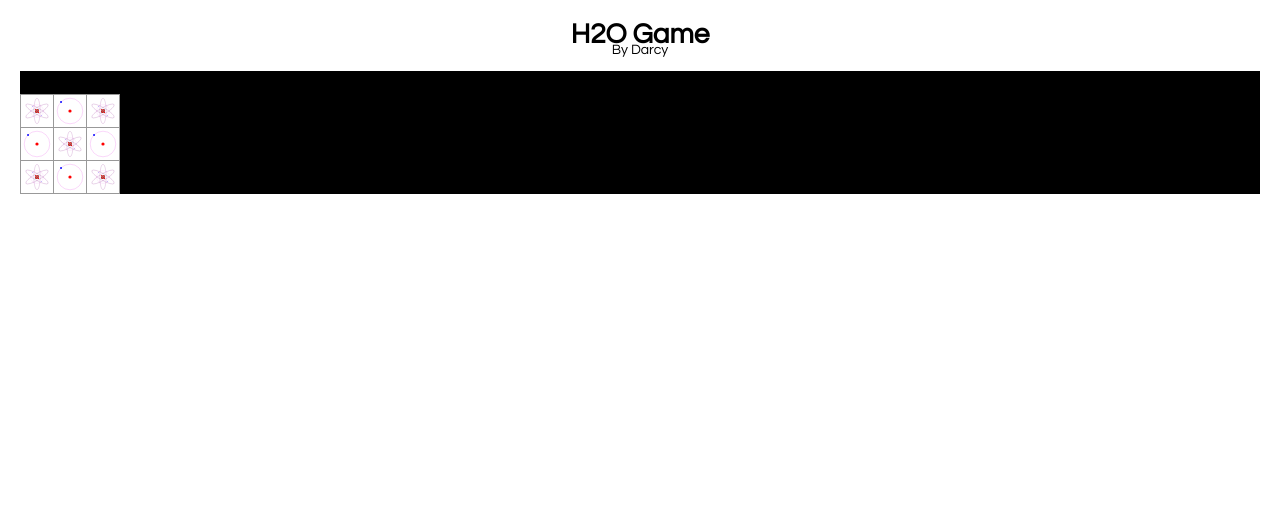
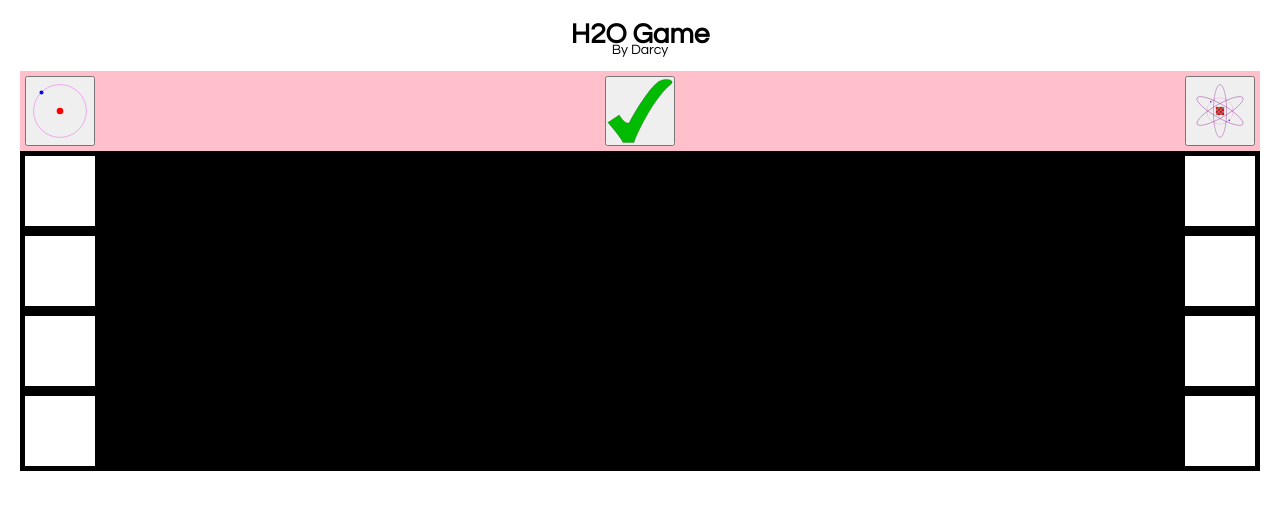
Before and after one commit to H2Oscienceproject/H2O, a React app: page / in a window 1280 px wide. Built offline with nearby package versions, Linux system fonts and the light colour scheme.

Commit message:
Implemented basic functionality

```diff
--- a/src/index.css
+++ b/src/index.css
@@ -20,16 +20,13 @@ ol, ul {
 .square {
   background: #fff;
   border: 1px solid #999;
-  float: left;
   font-size: 24px;
   font-weight: bold;
   line-height: 34px;
-  height: 34px;
-  margin-right: -1px;
-  margin-top: -1px;
+  height: 64px;
   padding: 0;
   text-align: center;
-  width: 34px;
+  width: 64px;
 }
 
 .square:focus {
@@ -43,6 +40,7 @@ ol, ul {
 .game {
   display: flex;
   flex-direction: row;
+  justify-content: space-between;
 }
 
 .game-info {
@@ -60,7 +58,32 @@ p.author {
   background: black;
 }
 .infobar {
-  position: absolute;
-  width:100%;
   background: pink;
+  display: flex;
+  flex-direction: row;
+  justify-content: space-between;
 }
+
+.infobar button {
+  width:70px;
+  height:70px;
+  padding:0px;
+  margin:5px;
+}
+.board-row button {
+  width:70px;
+  height:70px;
+  padding:0px;
+  border:0;
+  margin: 5px;
+}
+.square img {
+  border:1px pink solid;
+  display: inline-block;
+  width: 68px;
+  height:68px;
+}
+.mix {
+  font: 3em bold;
+  color:white;
+}
--- a/src/index.js
+++ b/src/index.js
@@ -2,63 +2,155 @@ import React from 'react';
 import ReactDOM from 'react-dom';
 import './index.css';
 
-
-
-class Square extends React.Component {
+class Atom extends React.Component {
     render() {
-      var src = this.props.value % 2 === 1 ?  'h.svg' : 'o.svg';
-      var alt = this.props.value % 2 === 1 ?  'h' : 'o';
-      return (
-        <button className="square">
-          <img src={ src } alt={ alt }/>
-        </button>
-      );
+      if (this.props.value) {
+        return (<button className="square"></button>);
+      } else {
+        var filename = this.props.type;
+        var src = filename + '.svg';
+        var alt = filename;
+        return (
+          <button className="square"><img className="square" src={ src } alt={ alt }/></button>
+        );
+      }
     }
   }
 
   class Board extends React.Component {
-    renderSquare(i) {
-      return <Square value={i}/>;
+    renderAtom(horo,type) {
+      return <Atom value={horo} type={type}/>;
     }
 
     render() {
-      const status = 'Next player: X';
-
       return (
         <div>
-          <div className="status">{status}</div>
           <div className="board-row">
-            {this.renderSquare(0)}
-            {this.renderSquare(1)}
-            {this.renderSquare(2)}
+            {this.renderAtom(this.props.value<1, this.props.type)}
           </div>
           <div className="board-row">
-            {this.renderSquare(3)}
-            {this.renderSquare(4)}
-            {this.renderSquare(5)}
+            {this.renderAtom(this.props.value<2, this.props.type)}
           </div>
           <div className="board-row">
-            {this.renderSquare(6)}
-            {this.renderSquare(7)}
-            {this.renderSquare(8)}
+            {this.renderAtom(this.props.value<3, this.props.type)}
+          </div>
+          <div className="board-row">
+            {this.renderAtom(this.props.value<4, this.props.type)}
           </div>
         </div>
       );
     }
   }
 
-  class Game extends React.Component {
+  class InfoBar extends React.Component {
+    constructor() {
+      super();
+      this.state = {
+        henabled: true,
+        oenabled: true
+      }
+    }
+    add(horo) {
+      if (typeof this.props.increase === 'function') {
+        this.props.increase(horo);
+      } else {
+        console.log("increase is not a function");
+      }
+    }
+    check() {
+      if (typeof this.props.check === 'function') {
+        this.props.check();
+      } else {
+        console.log("increase is not a function");
+      }
+    }
+    render(){
+      return (
+        <div className="infobar">
+          <button title="Add Hydrogen"
+                  onClick={() => this.add(true)}><img src="h.svg" alt="h"/></button>
+          <button title="Check what you can get"
+                  onClick={() => this.check()}><img src="tick.svg" alt="tick"/></button>
+          <button title="Add Oxygen"
+                  onClick={() => this.add(false)}><img src="o.svg" alt="o"/></button>
+        </div>
+      );
+    }
+  }
+
+  class Result extends React.Component {
     render() {
       return (
+        <label>{this.props.value}</label>
+      )
+    }
+  }
+
+  class Game extends React.Component {
+    constructor() {
+      super();
+      this.state = {
+        hs: 0,
+        os: 0,
+        result: ""
+      }
+    }
+    increase(that,horo) {
+      if(horo) {
+        if (that.state.hs<4) {
+          that.setState({hs: that.state.hs+1, os:that.state.os});
+        }
+      } else {
+        if (that.state.os<4) {
+          that.setState({hs: that.state.hs, os:that.state.os+1});
+        }
+      }
+    }
+    check(that) {
+      var subrender = (hc, oc) => {
+        var r = [];
+        if(hc>0) r.push("H");
+        if(hc>1) r.push(<sub>{hc}</sub>);
+        if(oc>0) r.push("O");
+        if(oc>1) r.push(<sub>{oc}</sub>);
+        return <code>Well done! You get a {r} molecule!</code>;
+      }
+      var setResult = (result) => {
+        console.log(result);
+        that.setState({hs:0, os:0, result:result});
+      }
+      let hs = that.state.hs;
+      let os = that.state.os;
+      if (hs===2 && os===0){
+        setResult(subrender(hs,os));
+      } else if (hs===0 && os===2) {
+        setResult(subrender(hs,os));
+      } else if (hs===0 && os===3) {
+        setResult(subrender(hs,os));
+      } else if (hs===2 && os===1) {
+        setResult(subrender(hs,os));
+      } else if (hs===2 && os===2) {
+        setResult(subrender(hs,os));
+      } else {
+        setResult(<code>Failed! You didn't make any molecule!</code>)
+      }
+    }
+    render() {
+      return (
+        <div>
+        <InfoBar increase={ (horo) => this.increase(this, horo) }
+                 check={ () => this.check(this) } />
         <div className="game">
-          <div className="infobar"/>
           <div className="game-board">
-            <Board />
+            <Board value={this.state.hs} type="h" />
           </div>
-          <div className="game-info">
-            <div>{/* status */}</div>
-            <ol>{/* TODO */}</ol>
+          <div className="mix">
+            <Result value={this.state.result}/>
           </div>
+          <div className="game-board">
+            <Board value={this.state.os} type="o" />
+          </div>
+        </div>
         </div>
       );
     }
```
Also changed, not shown: package.json (line endings or trailing spaces), public/tick.svg (added).
